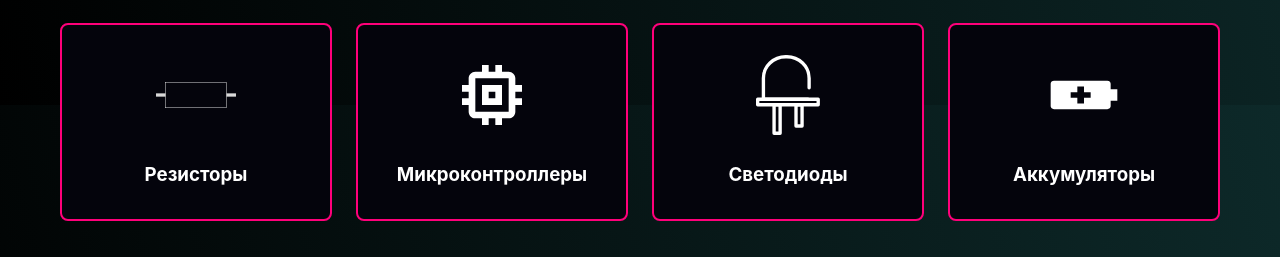
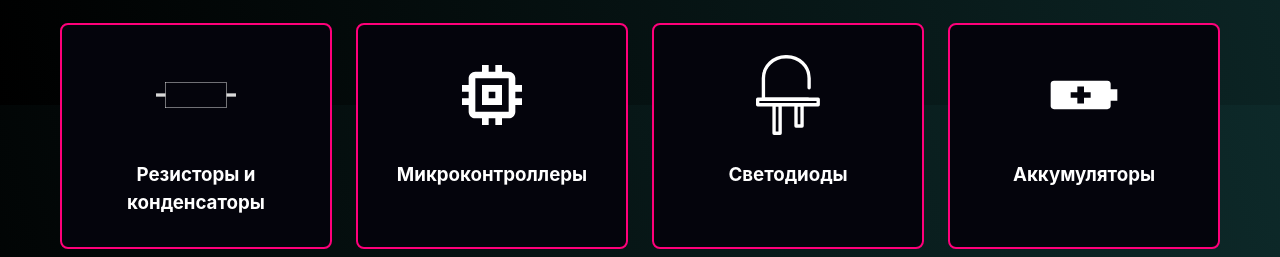
Before and after one commit to societyqwer/DiyOrCry, a website: page index.html in a window 1280 px wide. Shown: the part 695-952 px from the top of the page. Drawn offline with Linux system fonts and the light colour scheme.

Commit message:
Изменения названия категории

```diff
--- a/index.html
+++ b/index.html
@@ -40,7 +40,7 @@
         <div class="categories-grid">
             <a href="subcategory.html?type=resistors" class="cat-card">
                 <img src="images/РезисторЛого.svg" alt="Резисторы" class="cat-icon">
-                <h3>Резисторы</h3>
+                <h3>Резисторы и конденсаторы</h3>
             </a>
             <a href="subcategory.html?type=mcu" class="cat-card">
                 <img src="images/МикроКонтроллерЛого.svg" alt="МК" class="cat-icon">
```
